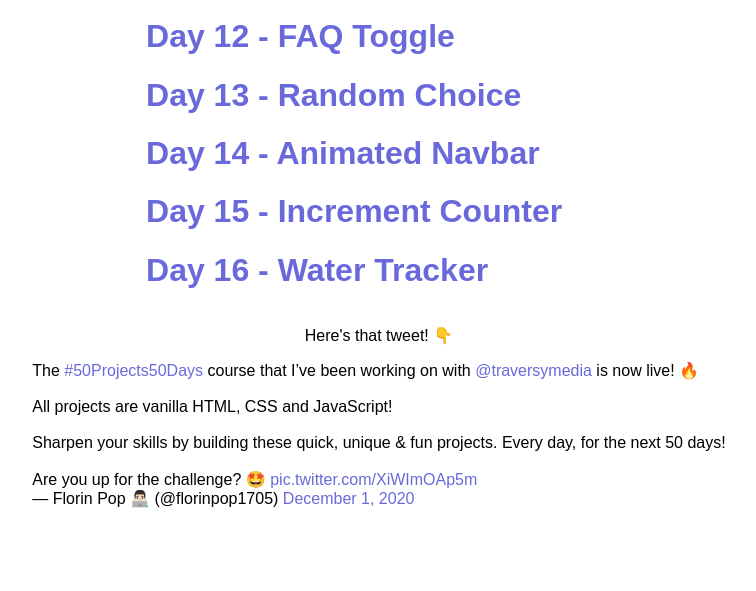
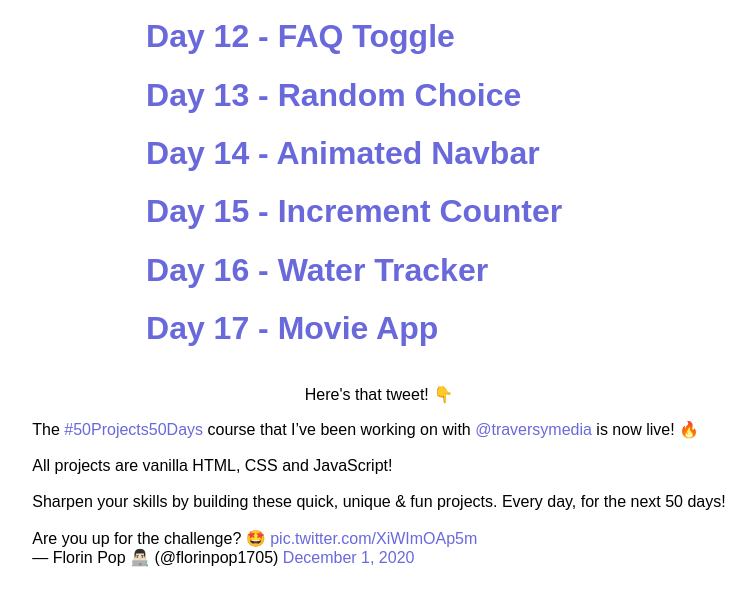
Before and after one commit to baranbbr/50projects50days, a plain HTML site: page index.html in a window 1280 px wide. Shown: the part 787-1378 px from the top of the page, without its empty margins (261-1017 px from the left). Before the commit the page ends 1319 px from the top, so only its background shows below. Drawn offline with Linux system fonts and the light colour scheme.

Commit message:
movie app on homepag

```diff
--- a/index.html
+++ b/index.html
@@ -97,6 +97,11 @@
 						<h1>Day 16 - Water Tracker</h1></a
 					>
 				</li>
+				<li>
+					<a href="project17-movie-app/index.html">
+						<h1>Day 17 - Movie App</h1></a
+					>
+				</li>
 			</ul>
 			<p>Here's that tweet! <span>👇</span></p>
 			<blockquote class="twitter-tweet" data-dnt="true" data-theme="dark">
```
